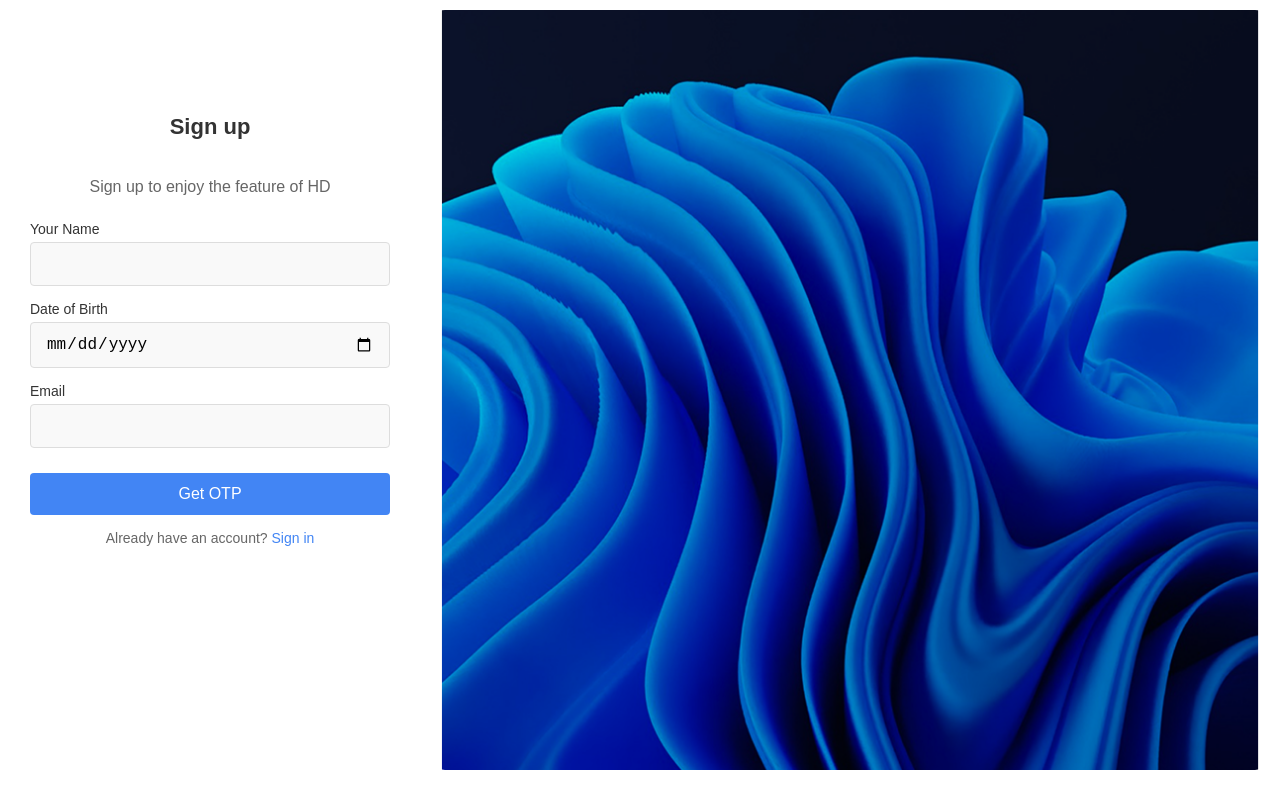
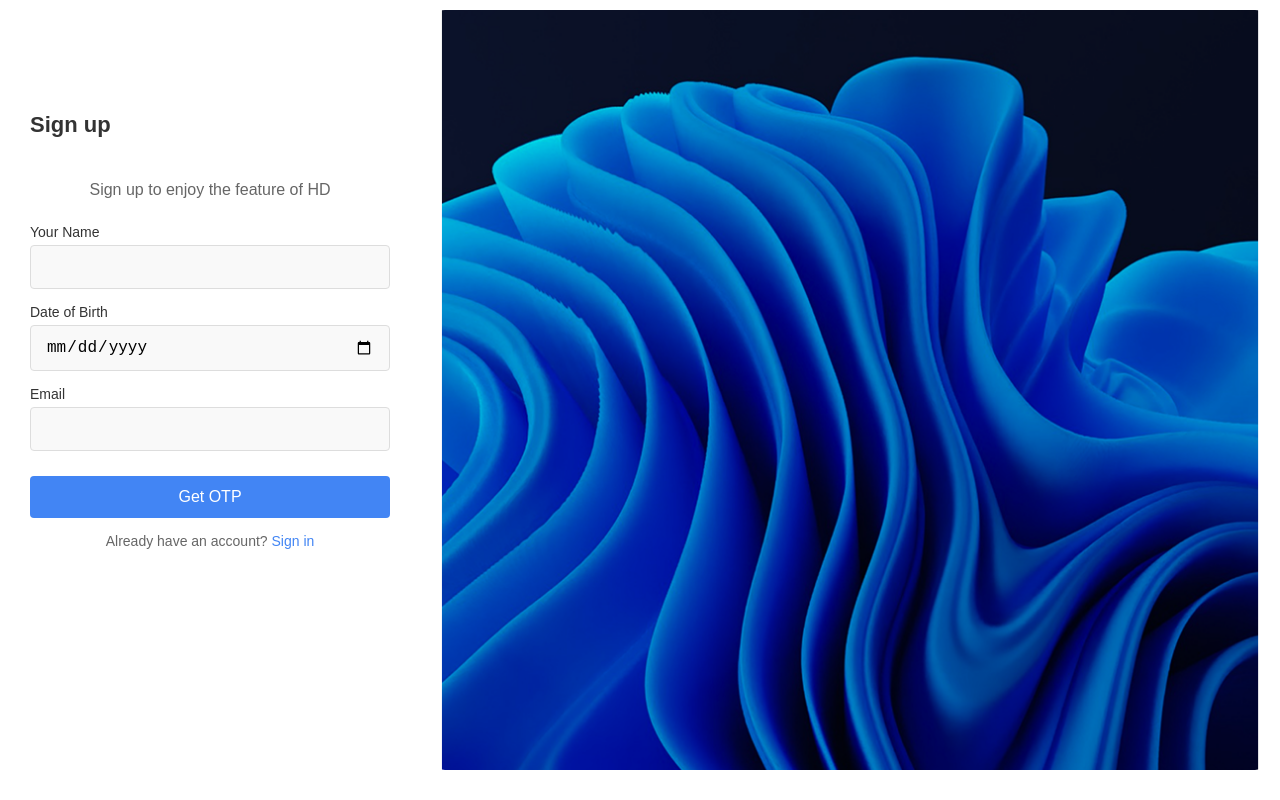
Before and after one commit to vivekkumar5555/frontend, a React (Create React App) app: page / in a window 1280 px wide. Built offline with nearby package versions, Linux system fonts and the light colour scheme.

Commit message:
Update SignupPage.tsx

```diff
--- a/src/pages/SignupPage.tsx
+++ b/src/pages/SignupPage.tsx
@@ -139,7 +139,9 @@ const RegistrationForm: React.FC = () => {
           <div className="hd-logo"></div>
         </div>
         <form onSubmit={handleSubmit} className="registration-form">
+          <div className="signup">
           <h2>Sign up</h2>
+            </div>
           <br></br>
           <p className="subtitle">Sign up to enjoy the feature of HD</p>
 
```
